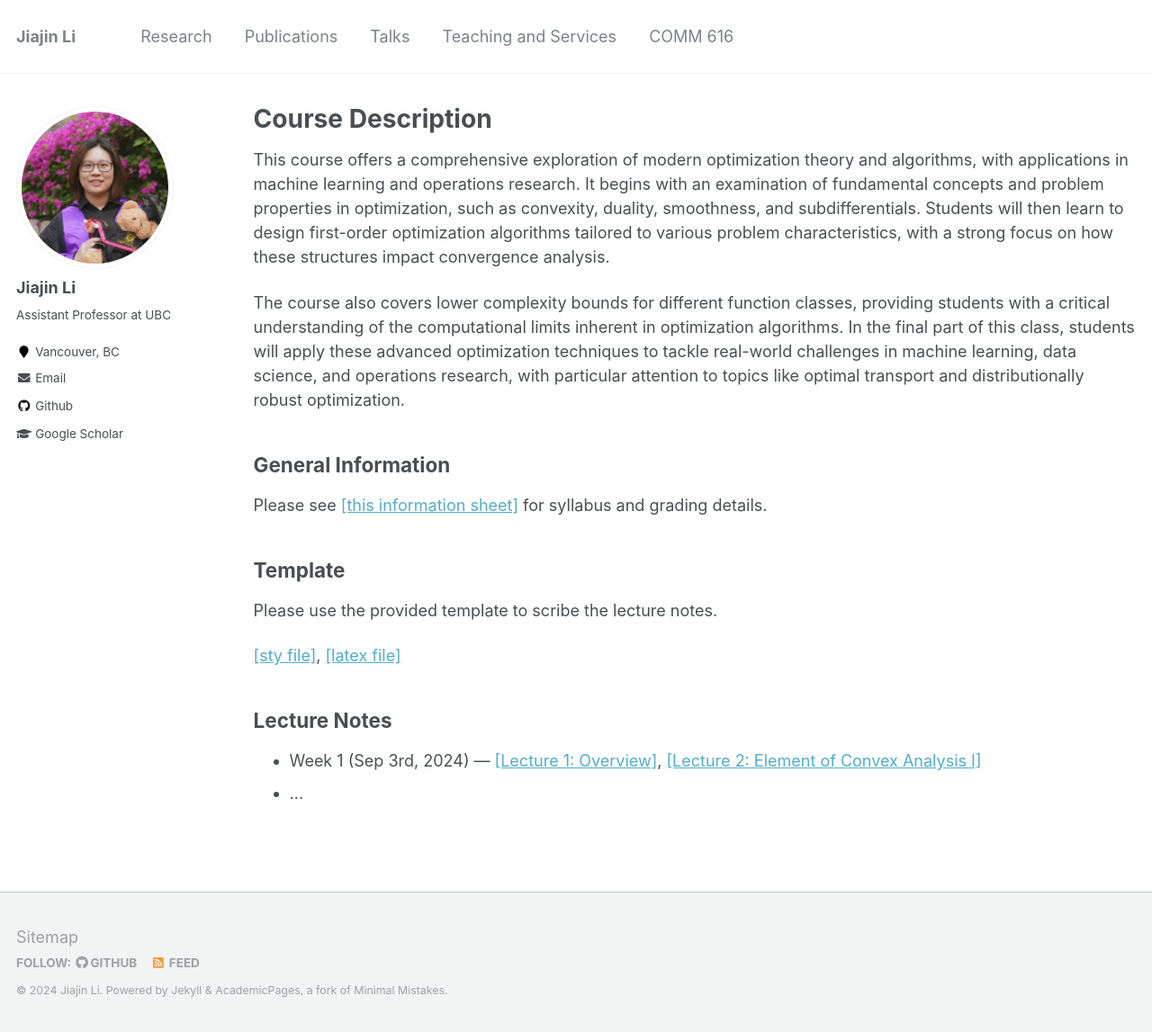
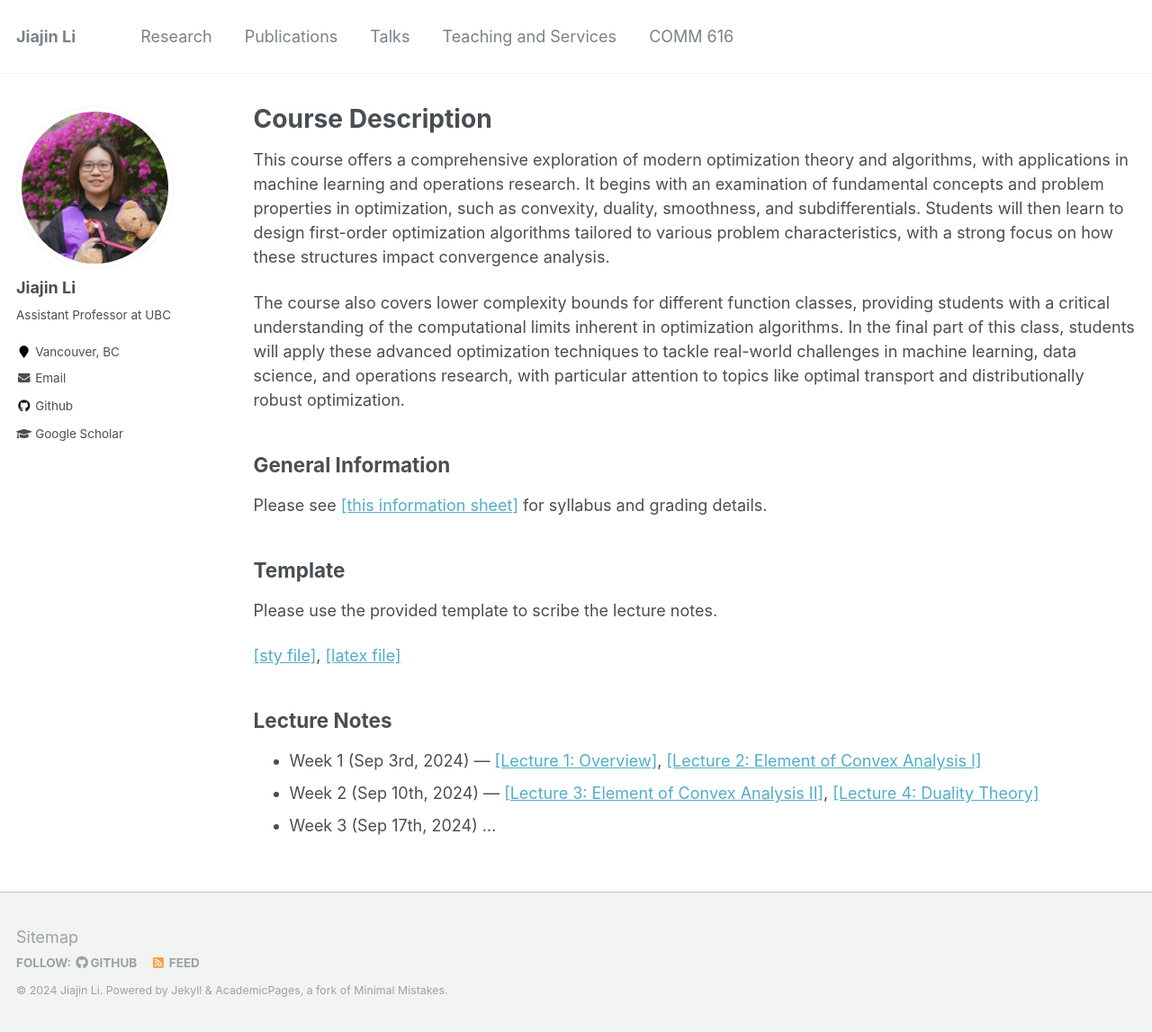
Before and after one commit to gerrili1996/gerrili1996.github.io, a Jekyll site: the page built from _pages/comm616.md, in a window 1280 px wide and 1147 px high. Shown: the whole window at 90% size. Built offline with Jekyll 4.4.1, drawn with Linux system fonts in a browser that asks for light colours.

Commit message:
update lecture notes 3-4

```diff
--- a/_pages/comm616.md
+++ b/_pages/comm616.md
@@ -25,4 +25,5 @@ Please use the provided template to scribe the lecture notes.
 ## Lecture Notes
 
 - Week 1 (Sep 3rd, 2024) --- [[Lecture 1: Overview]](https://gerrili1996.github.io/files/Lecture_1_COMM616.pdf), [[Lecture 2: Element of Convex Analysis I]](https://gerrili1996.github.io/files/Lecture_2_COMM616.pdf)
-- ...
+- Week 2 (Sep 10th, 2024) ---  [[Lecture 3: Element of Convex Analysis II]](https://gerrili1996.github.io/files/Lecture_3_COMM616.pdf), [[Lecture 4: Duality Theory]](https://gerrili1996.github.io/files/Lecture_4_COMM616.pdf)
+- Week 3 (Sep 17th, 2024) ...
```
Also changed, not shown: 3 other files.
